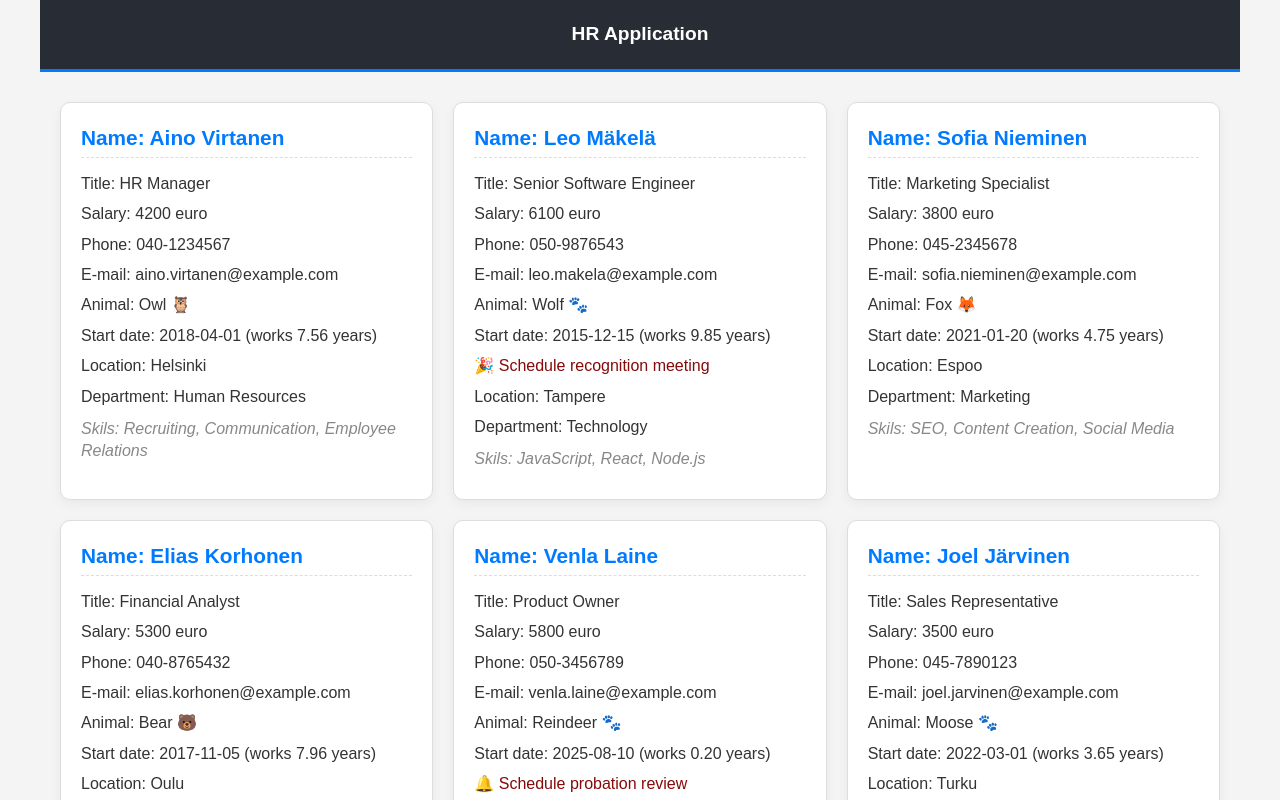
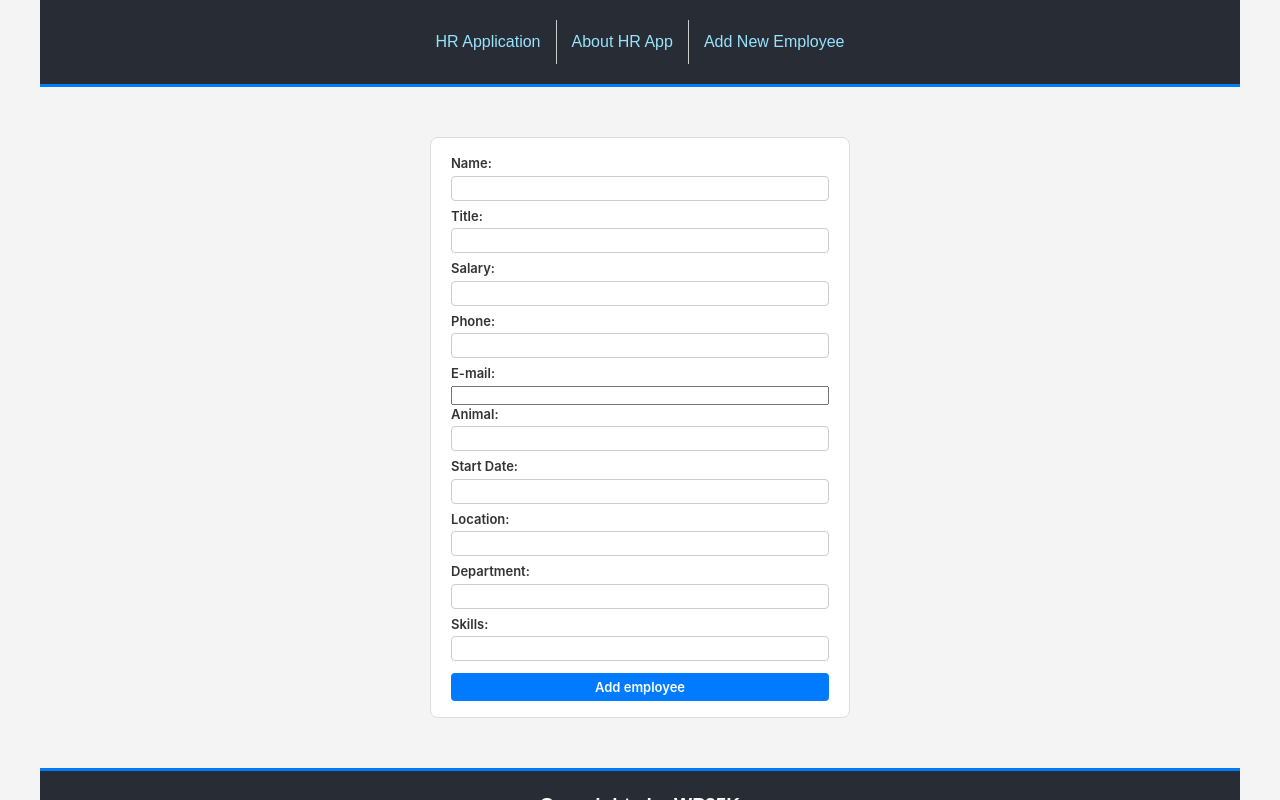
Before and after one commit to s2500258/hrApp, a React (Vite) app: page /addemployee in a window 1280 px wide. Shown: the top 800 px of the page. Built offline with nearby package versions, Linux system fonts and the light colour scheme.

Commit message:
2025-11-06

```diff
--- a/package.json
+++ b/package.json
@@ -11,7 +11,8 @@
   },
   "dependencies": {
     "react": "^19.1.1",
-    "react-dom": "^19.1.1"
+    "react-dom": "^19.1.1",
+    "react-router-dom": "^7.9.5"
   },
   "devDependencies": {
     "@eslint/js": "^9.36.0",
--- a/src/App.css
+++ b/src/App.css
@@ -60,6 +60,14 @@ main {
     width: 100%;
 }
 
+.about-text {
+    gap: 20px;
+    display: flex;
+    flex-direction: column;
+    margin: 10px;
+    padding: 10px;
+}
+
 .person-card {
     background-color: var(--card-bg-color);
     border: 1px solid var(--border-color);
@@ -103,3 +111,110 @@ main {
 .notion {
     color: rgb(133, 10, 10);
 }
+
+.nav-menu {
+  max-width: 1200px;
+  margin: 0 auto;
+}
+
+.nav-list {
+  list-style: none;
+  padding: 0;
+  margin: 0;
+  display: flex;
+  align-items: center;
+  gap: 0;
+  justify-content: center;
+}
+
+.nav-item {
+  border-right: 1px solid #ccc;
+}
+
+.nav-item:last-child {
+  border-right: none; /* Remove separator on the last item */
+}
+
+.nav-link {
+  color: #97e3ff;
+  text-decoration: none;
+  font-size: 1rem;
+  font-weight: 500;
+  padding: 10px 15px;
+  display: block;
+  transition: background-color 0.2s ease, color 0.2s ease;
+}
+
+.nav-link:hover {
+  background-color: #e8e8e8;
+  color: #0056b3;
+}
+
+.nav-link.active {
+  background-color: #ddd; /* Slightly darker background for the current page */
+  color: #0056b3;
+  font-weight: 600;
+}
+
+.form {
+  max-width: 420px;
+  margin: 20px auto;
+  padding: 16px 20px;
+  background: #fff;
+  border: 1px solid #ddd;
+  border-radius: 8px;
+  font-family: 'Inter', sans-serif;
+  font-size: 13px;
+  display: flex;
+  flex-direction: column;
+}
+
+.form label {
+  font-weight: 600;
+  color: #333;
+  margin-bottom: 2px;
+}
+
+.input {
+  padding: 4px 8px;
+  border: 1px solid #ccc;
+  border-radius: 4px;
+  font-size: 13px;
+  margin-bottom: 6px; /* minimal gap between fields */
+  transition: border-color 0.2s;
+}
+
+.input:focus {
+  outline: none;
+  border-color: #007bff;
+}
+
+button[type="submit"] {
+  margin-top: 6px;
+  padding: 6px 10px;
+  background-color: #007bff;
+  color: #fff;
+  font-size: 13px;
+  font-weight: 600;
+  border: none;
+  border-radius: 4px;
+  cursor: pointer;
+  transition: background-color 0.2s;
+}
+
+button[type="submit"]:hover {
+  background-color: #0056b3;
+}
+
+/* Responsive tweak */
+@media (max-width: 600px) {
+  .form {
+    padding: 12px 16px;
+  }
+  .input {
+    font-size: 12px;
+  }
+  button[type="submit"] {
+    font-size: 12px;
+  }
+}
--- a/src/App.jsx
+++ b/src/App.jsx
@@ -1,24 +1,57 @@
+import About from './components/About';
+import AddEmployee from './components/AddEmployee';
 import './App.css';
 import Footer from './components/Footer';
 import Header from './components/header';
 import PersonList from './components/PersonList';
 import data from "./data";
 import { useState } from "react";
+import { BrowserRouter as Router, Routes, Route } from 'react-router-dom';
 
 function App() {
 
-const title="HR Application";
 const copyright="Copyrights by WP25K";
 const [employees, setEmployees] = useState (data);
 
+const [formData, setFormData] = useState({
+    "name": "",
+    "title": "",
+    "salary": "",
+    "phone": "",
+    "email": "",
+    "animal": "",
+    "startDate": "",
+    "location": "",
+    "department": "",
+    "skills": ""
+  });
+
+  const handleClick = () => {
+    setEmployees([...employees, {
+      id: Date.now(),
+      name: formData.name,
+      title: formData.title,
+      salary: formData.salary,
+      phone: formData.phone,
+      email: formData.email,
+      animal: formData.animal,
+      startDate: formData.startDate,
+      location: formData.location,
+      department: formData.department,
+      skills: formData.skills.split(",")
+    }]);
+  }
+
   return (
-    <>
-      <Header title={title} />
-      <main>
-        <PersonList employees={employees} />
-      </main>
+    <Router>
+      <Header />
+      <Routes>
+        <Route path="/" element={<PersonList employees={employees} />} />
+        <Route path="/about" element={<About />} />
+        <Route path="/addemployee" element={<AddEmployee formData={formData} setFormData={setFormData} handleClick={handleClick} />} />
+      </Routes>
       <Footer copyright={copyright} />
-    </>
+    </Router>
   )
 }
 
--- /dev/null
+++ b/src/components/About.jsx
@@ -0,0 +1,24 @@
+function About() {
+  return (
+      <main>
+      <div className="about-text">
+        <h2>What is HR App</h2>
+        <p>Nunc malesuada, nisi ac placerat aliquet, ex orci laoreet neque, eu fermentum felis augue id sem.
+        Duis ac lacus velit. Proin sed odio felis. Sed ornare, purus sit amet vehicula auctor, mi purus laoreet lorem,
+        el vestibulum nisl eros fermentum sem. Quisque et nibh rhoncus, scelerisque lectus a, tincidunt ex. Vivamus laoreet
+        vel arcu id ullamcorper. Integer ut lectus et lacus cursus efficitur nec nec purus. Nulla finibus velit vitae
+        congue tristique. Pellentesque a quam dolor. Maecenas mauris justo, luctus eu vehicula ut, sagittis nec erat.
+        Pellentesque lacinia eget ligula sit amet fringilla. Aliquam quis ipsum a diam mollis suscipit vel eget est.</p>
+
+        <p>Nullam id feugiat tellus. Duis lobortis massa ex, et elementum magna tincidunt in. Morbi tellus magna, iaculis
+        quis cursus nec, posuere accumsan velit. Vestibulum at sollicitudin mauris, dignissim tempus justo. Suspendisse
+        potenti. Praesent malesuada eget odio ut ornare. Nulla molestie tortor id est ultricies porttitor. Cras malesuada
+        hendrerit est, vitae dignissim arcu pharetra id. Aenean accumsan commodo fringilla. Pellentesque habitant morbi
+        tristique senectus et netus et malesuada fames ac turpis egestas. Sed porta sollicitudin purus ut pretium.
+        Nam imperdiet luctus semper. Nullam id neque in justo sollicitudin tempor.</p>
+        </div>
+      </main>
+  )
+}
+
+export default About;
--- /dev/null
+++ b/src/components/AddEmployee.jsx
@@ -0,0 +1,123 @@
+import { useState } from "react";
+import { useNavigate } from "react-router-dom";
+
+function AddEmployee( { formData, setFormData, handleClick } ) {
+
+  const handleChange = (e) => {
+    setFormData((prevState) => {
+        return {
+        ...prevState, [e.target.name]: e.target.value }
+    });
+  };
+
+  const navigate = useNavigate();
+
+  const handleSubmit = (e) => {
+    e.preventDefault();
+    handleClick();
+    setFormData({
+        "name": "",
+        "title": "",
+        "salary": "",
+        "phone": "",
+        "email": "",
+        "animal": "",
+        "startDate": "",
+        "location": "",
+        "department": "",
+        "skills": ""
+    });
+    navigate("/");
+  };
+
+  return (
+      <main>
+        <div>
+<form className="form" onSubmit={handleSubmit}>
+    <label htmlFor="name">Name:</label>
+    <input
+          id="name"
+          name="name"
+          className="input"
+          value={formData.name}
+          onChange={handleChange}
+    />
+    <label htmlFor="title">Title:</label>
+    <input
+          id="title"
+          name="title"
+          className="input"
+          value={formData.title}
+          onChange={handleChange}
+    />
+    <label htmlFor="salary">Salary:</label>
+    <input
+          id="salary"
+          name="salary"
+          className="input"
+          value={formData.salary}
+          onChange={handleChange}
+    />
+    <label htmlFor="phone">Phone:</label>
+    <input
+          id="phone"
+          name="phone"
+          className="input"
+          value={formData.phone}
+          onChange={handleChange}
+    />
+    <label htmlFor="email">E-mail:</label>
+    <input
+          id="email"
+          name="email"
+          value={formData.email}
+          onChange={handleChange}
+    />
+    <label htmlFor="animal">Animal:</label>
+    <input
+          id="animal"
+          name="animal"
+          className="input"
+          value={formData.animal}
+          onChange={handleChange}
+    />
+    <label htmlFor="startDate">Start Date:</label>
+    <input
+          id="startDate"
+          name="startDate"
+          className="input"
+          value={formData.startDate}
+          onChange={handleChange}
+    />
+    <label htmlFor="location">Location:</label>
+    <input
+          id="location"
+          name="location"
+          className="input"
+          value={formData.location}
+          onChange={handleChange}
+    />
+    <label htmlFor="department">Department:</label>
+    <input
+          id="department"
+          name="department"
+          className="input"
+          value={formData.department}
+          onChange={handleChange}
+    />
+    <label htmlFor="skills">Skills:</label>
+    <input
+          id="skills"
+          name="skills"
+          className="input"
+          value={formData.skills}
+          onChange={handleChange}
+    />
+    <button type="submit">Add employee</button>
+</form>
+</div>
+      </main>
+  )
+}
+
+export default AddEmployee;
--- a/src/components/Header.jsx
+++ b/src/components/Header.jsx
@@ -1,8 +1,24 @@
-function Header(props) {
+import React from 'react';
+import { Link } from 'react-router-dom';
+
+function Header() {
     return (
       <>
       <div className="header">
-        {props.title}
+        <nav className="nav-menu">
+        <ul className="nav-list">
+          <li className="nav-item">
+            <Link className="nav-link" to="/">HR Application</Link>
+          </li>
+          <li className="nav-item">
+            <Link className="nav-link" to="/about">About HR App</Link>
+          </li>
+          <li className="nav-item">
+            <Link className="nav-link" to="/addemployee">Add New Employee</Link>
+          </li>
+          {/* Add more navigation links here */}
+        </ul>
+        </nav>
       </div>
       </>
     )
--- a/src/components/PersonCard.jsx
+++ b/src/components/PersonCard.jsx
@@ -35,7 +35,7 @@ function howLong(dateToCheck){
 function timeInform(time){
     const upRound = Math.ceil(time)
     switch (true) {
-  case (upRound-time<0.2) && (upRound%5===0):
+        case (upRound-time < 0.2) && (upRound % 5 ===0):
             return (
                 <p className="notion">🎉 Schedule recognition meeting</p>  )
             break;
@@ -46,7 +46,7 @@ function timeInform(time){
             break;
         default:
             return (
-          <p></p>  )
+                <></>  )
 }
 }
 
--- a/src/components/PersonList.jsx
+++ b/src/components/PersonList.jsx
@@ -2,12 +2,12 @@ import PersonCard from "./PersonCard";
 
 function PersonList(props) {
     return (
-      <>
+      <main>
         {props.employees.map((employee)=>(
             <PersonCard employee={employee} key={employee.id}/>
             )
         )}
-      </>
+      </main>
     )
 };
 
```
Also changed, not shown: 1 other file (tests, documents, lock files or other folders). Lines whose indentation alone changed are shown as unchanged.
